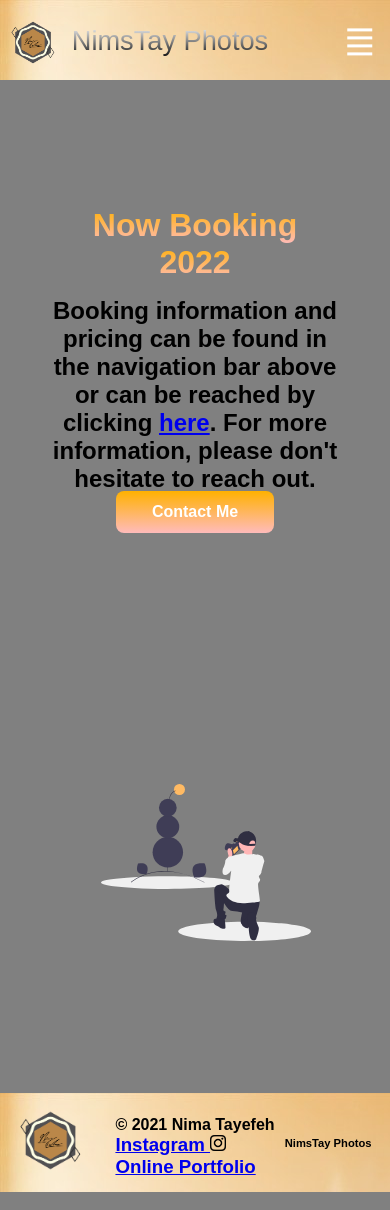
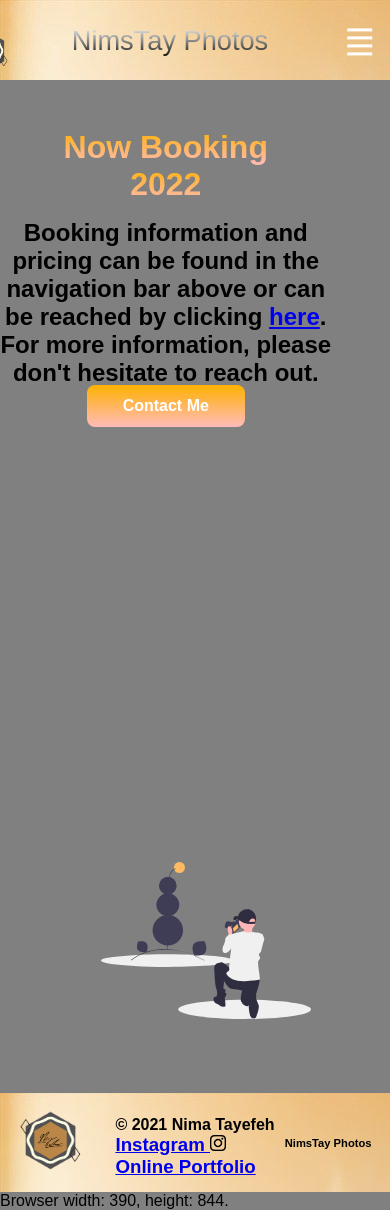
Before and after one commit to NimsTay/NimsTay.github.io, a PHP site: page /index.html in a window 390 px wide. Run offline with PHP 8.4, Linux system fonts and the light colour scheme; some web fonts are replaced.

Commit message:
resolution partially fixed

```diff
--- a/booking.html
+++ b/booking.html
@@ -55,7 +55,7 @@
       </div>
     </nav>
 
-    <div class="main_content">
+    <div class="main_content"  id="booking_main_content">
         <h1>Pricing Information</h1>
         <h3 class="standard_portrait">Standard Solo Portrait (90mins): $120</h3>
         <h3 class="details">-e.g. senior portraits, headshots, and graduation photos</h3>
--- a/index.html
+++ b/index.html
@@ -97,6 +97,15 @@
         <h1 class="footer_title">NimsTay Photos</h1>
     </div>
   </div>
+  <p id="demo"></p>
+
+  <script>
+    var w = window.innerWidth;
+    var h = window.innerHeight;
+
+    var x = document.getElementById("demo");
+    x.innerHTML = "Browser width: " + w + ", height: " + h + ".";
+  </script>
   <script src="app.js"></script>
 </body>
 </html>
--- a/style.css
+++ b/style.css
@@ -161,6 +161,27 @@ body {
   text-align: center;
 }
 
+@media screen and (max-width: 1220px) {
+  .main_content {
+    margin-left: -15vw;
+  }
+
+  #booking_main_content {
+    margin-left: 1vw;
+  }
+
+  #main_img {
+    margin-top: 40vh;
+  }
+
+  .nav_icon {
+    margin-left: -12vw;
+    max-height: 12vh;
+    margin-top: 1vh;
+  }
+
+
+}
 
 
 /* mobile responsiveness so when it hits 960px call the objects */
```
